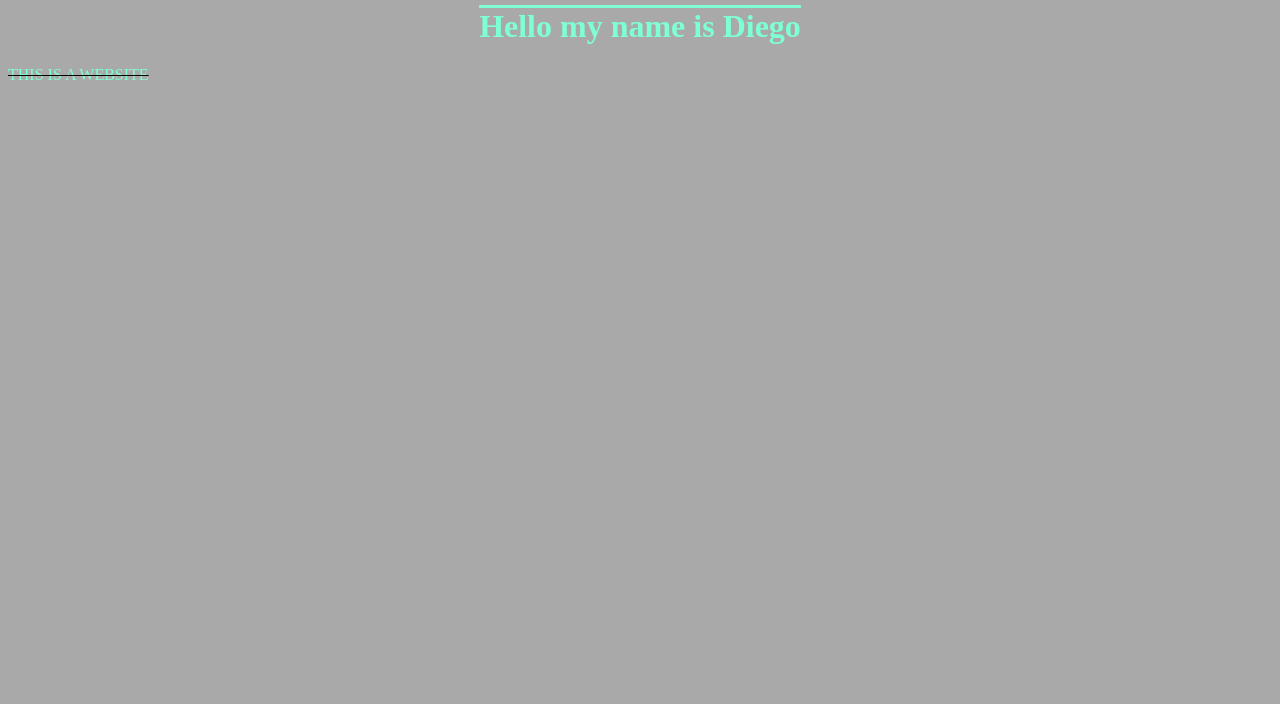
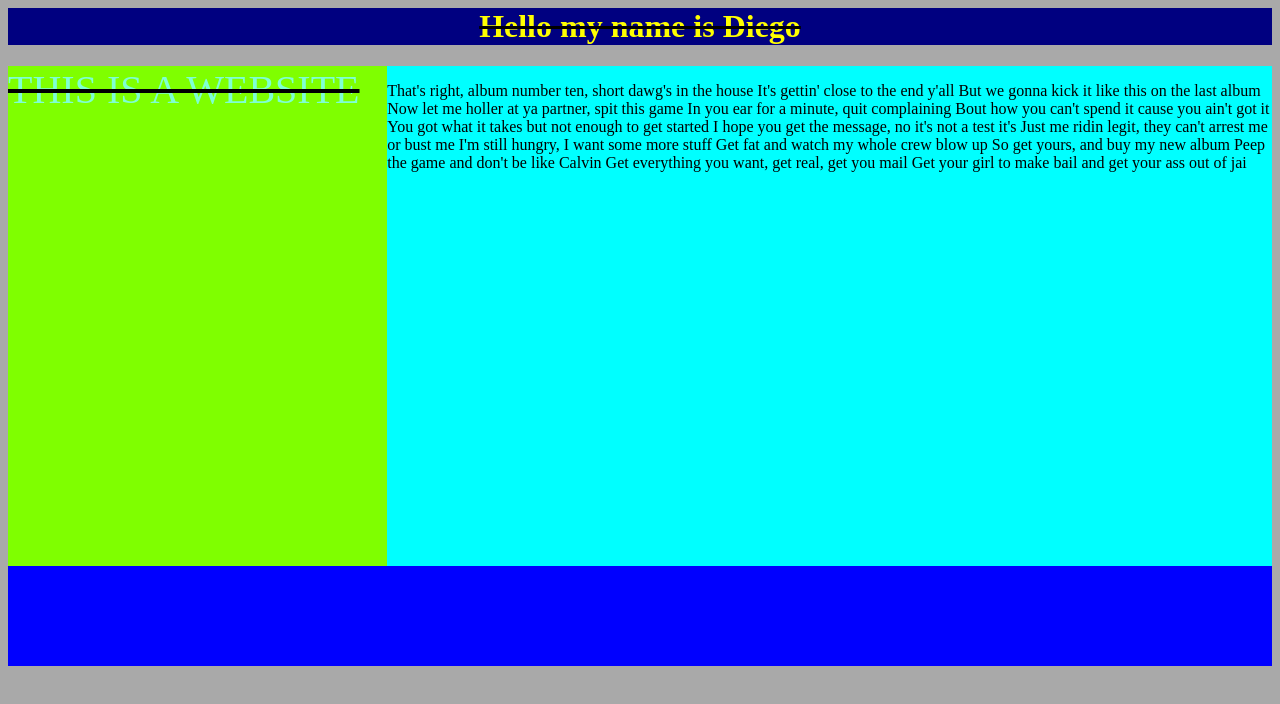
Before and after one commit to DiegoElNegro/CSS_Site, a plain HTML site: page index.html in a window 1280 px wide. Drawn offline with Linux system fonts and the light colour scheme.

Commit message:
made classes

```diff
--- a/index.html
+++ b/index.html
@@ -1,35 +1,45 @@
 <html>
+
     <head>
         <link rel="stylesheet" href="style.css">
      </head>
 
+
     <body>
-    <h1> Hello my name is Diego </h1>
-    <a href="https://www.nitrotype.com/"> THIS IS A WEBSITE </a>
+        <div class="header">
+        <h1> Hello my name is Diego </h1>
+        </div>
+        <div class="left">
+        <a href="https://www.nitrotype.com/"> THIS IS A WEBSITE </a>
+        </div>
 
+        <div class="right">
+            <p>
+            That's right, album number ten, short dawg's in the house
+            It's gettin' close to the end y'all
+            But we gonna kick it like this on the last album
+
+            Now let me holler at ya partner, spit this game
+            In you ear for a minute, quit complaining
+            Bout how you can't spend it cause you ain't got it
+            You got what it takes but not enough to get started
+            I hope you get the message, no it's not a test it's
+            Just me ridin legit, they can't arrest me or bust me
+
+            I'm still hungry, I want some more stuff
+            Get fat and watch my whole crew blow up
+            So get yours, and buy my new album
+            Peep the game and don't be like Calvin
+            Get everything you want, get real, get you mail
+            Get your girl to make bail and get your ass out of jai
+            </p>
+        </div>
+
+        <div class="footer">
+
+        </div>
 
 
     </body>
 
-
-
-
-
-
-
-
-
-
-
-
-
-
-
-
-
-
-
-
-
-
 </html>
--- a/style.css
+++ b/style.css
@@ -1,22 +1,50 @@
 body {
    background-color: darkgrey;
-}
-h1{ color: aquamarine;
+    }
+h1{ color: yellow;
     text-align: center;
-    text-decoration-line: overline;
+    text-decoration-line: line-through;
+    text-decoration-color: black;
     }
 a:link{
     color:aquamarine;
-}
+    }
 a:visited{
     color:orange;
-}
+    }
 a:hover{
     color:cadetblue;
-}
+    }
 a {
     text-decoration-color: black;
     text-decoration-line: line-through;
     text-align: center;
-    font-size: 16
+    font-size: 30pt;
+    }
+*{
+    margin: opx;
+    padding: 0px;
 }
+div.header{
+    width: 100%;
+    background-color: navy;
+}
+div.right{
+    float: right;
+    width: 70%;
+    height: 500px;
+    background-color: aqua
+}
+div.left{
+    float: left;
+    width: 30%;
+    height: 500px;
+    background-color: chartreuse
+}
+div.footer{
+    display: inline-block;
+    width: 100%;
+    height: 100px;
+    background-color: blue
+
+}
```
